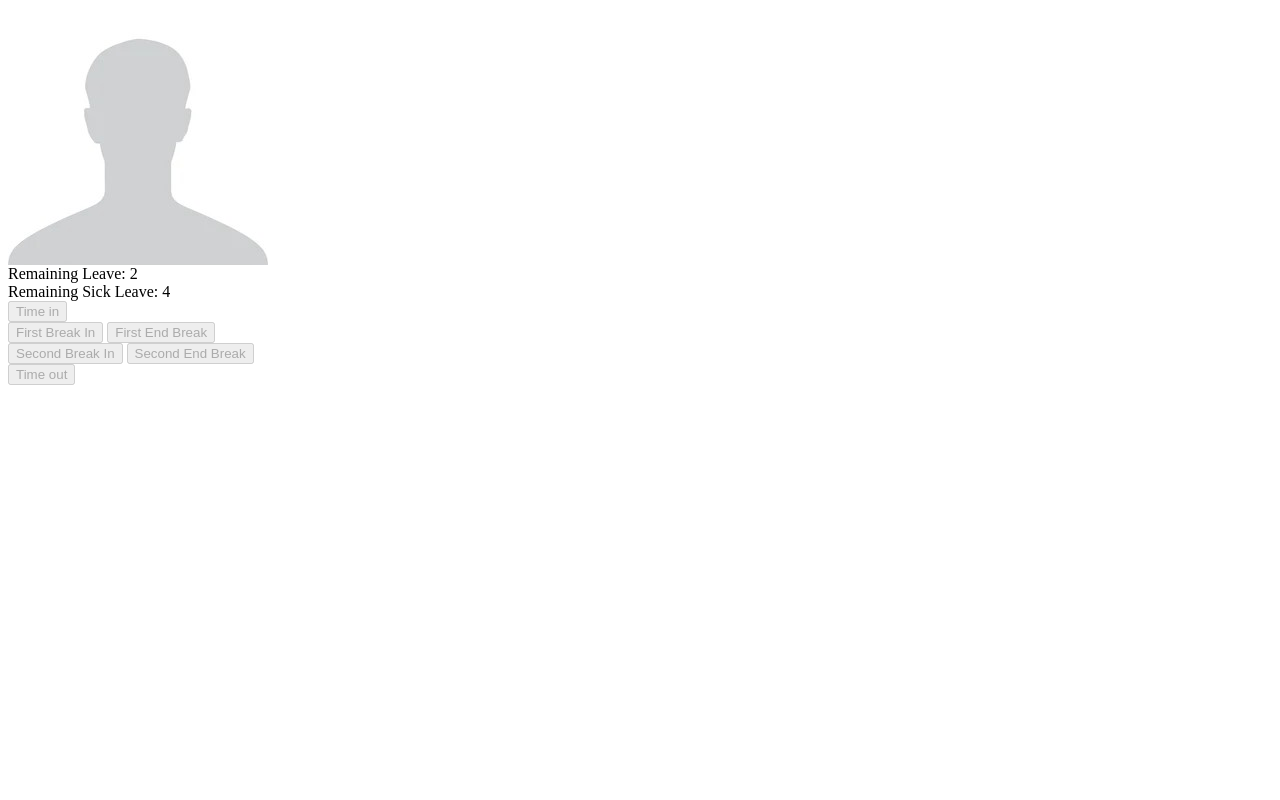
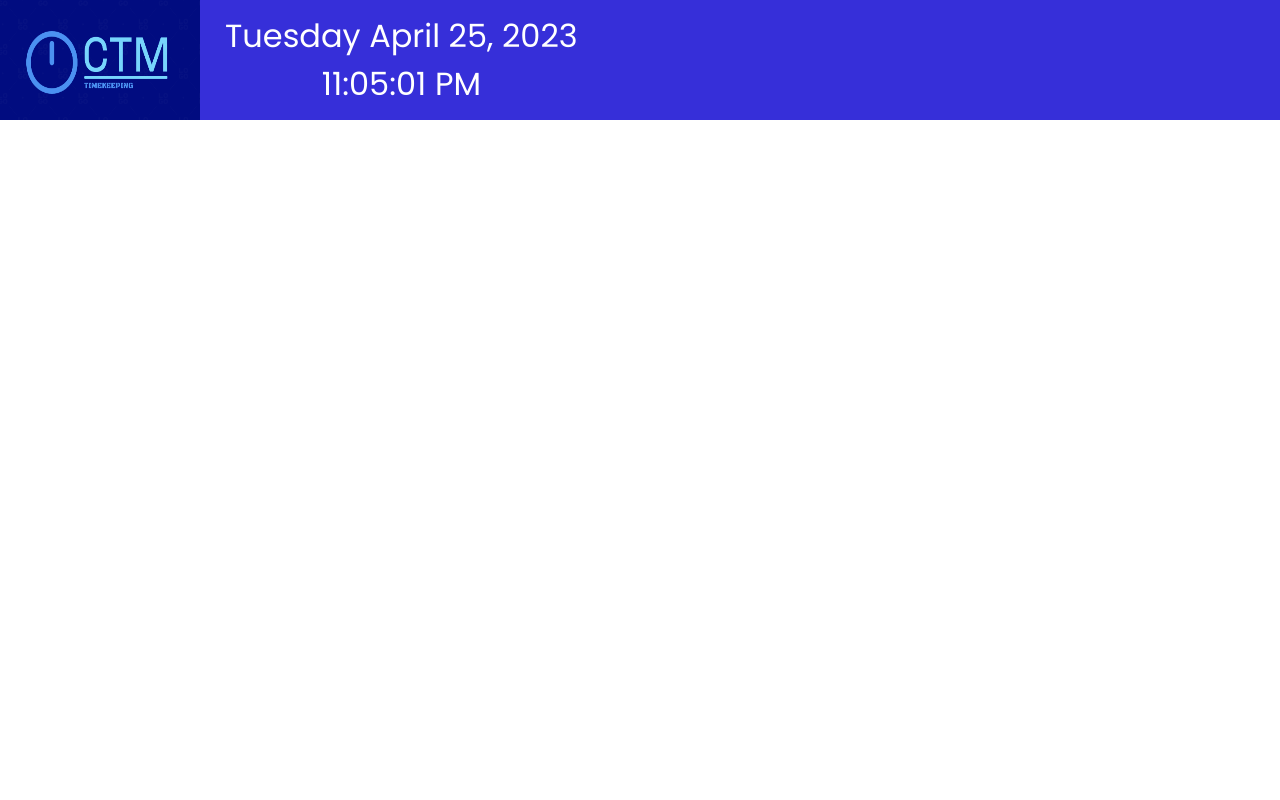
Before and after one commit to blackcrips/timekeeping, a PHP site: page /header.php in a window 1280 px wide. Run offline with PHP 8.4, Linux system fonts and the light colour scheme.

Commit message:
Adding header design

```diff
--- /dev/null
+++ b/css/header.css
@@ -0,0 +1,73 @@
+  @import url('https://fonts.googleapis.com/css2?family=Poppins&display=swap');
+
+* {
+    padding: 0;
+    margin: 0;
+    box-sizing: border-box;
+}
+
+.cont__pageHeader {
+    display: flex;
+    height: 120px;
+    position: relative;
+    background-color: #362FD9;
+}
+
+.ph_rightContent{
+    display: flex;
+    width: 200px;
+}
+
+.app_title {
+    width: 100%;
+    display: flex;
+}
+
+.app_title img:hover {
+    cursor: pointer;
+}
+
+.app_title img {
+    width: 100%;
+    height: 100%;
+    object-fit: fill;
+}
+
+.ph_leftContent {
+    display: flex;
+    width: 80%;
+
+    font-family: 'Poppins', sans-serif;
+    font-size: 2rem;
+}
+
+.ph_leftContent .cont__dateAndTime {
+    display: flex;
+    justify-content: center;
+    align-items: center;
+    color: #fff;
+    flex-direction: column;
+    /* background-color: green; */
+    margin-left: 25px;
+}
+
+.ph_greet {
+    display: flex;
+    flex-direction: column;
+    justify-content: center;
+    align-items: center;
+    height: 100%;
+    width: 300px;
+    color: #fff;
+    padding-left: 5px;
+}
+
+.ph_greet div {
+    display: flex;
+    font-family: 'Poppins', sans-serif;
+    font-size: 2rem;
+}
+
+.nthGreet {
+    margin-top: -15px;
+}
--- a/header.php
+++ b/header.php
@@ -1,27 +1,38 @@
-<div class="container-header">
-    <div class="header-content">
-        <div class="profile-photo">
-            <img src="./images/empty-photo.jpg" alt="Empty">
-        </div>
-        <div class="container-leave">
-            <div class="remaining-vl">Remaining Leave: <span>2</span></div>
-            <div class="remaining-sl">Remaining Sick Leave: <span>4</span></div>
-        </div>
-        <div class="timekeeping-actions">
-            <div class="container-time-in">
-                <button class="time-in action" disabled>Time in</button>
-            </div>
-            <div class="container-first-break">
-                <button class="first-break-in action" disabled>First Break In</button>
-                <button class="first-end-break action" disabled>First End Break</button>
-            </div>
-            <div class="container-second-break">
-                <button class="second-break-in action" disabled>Second Break In</button>
-                <button class="second-end-break action" disabled>Second End Break</button>
-            </div>
-            <div class="container-timeout">
-                <button class="time-out action" disabled>Time out</button>
+<?php
+date_default_timezone_set('Asia/Manila');
+?>
+
+<!DOCTYPE html>
+<html lang="en">
+<head>
+    <meta charset="UTF-8">
+    <meta http-equiv="X-UA-Compatible" content="IE=edge">
+    <meta name="viewport" content="width=device-width, initial-scale=1.0">
+    <link href="https://cdn.jsdelivr.net/npm/bootstrap@5.3.0-alpha3/dist/css/bootstrap.min.css" rel="stylesheet" integrity="sha384-KK94CHFLLe+nY2dmCWGMq91rCGa5gtU4mk92HdvYe+M/SXH301p5ILy+dN9+nJOZ" crossorigin="anonymous">
+    <link rel="stylesheet" href="./css/header.css" class="rel">
+    <script src="./js/header.js" defer></script>
+    <title>Company Time Management</title>
+</head>
+<body>
+
+    <div class="cont__pageHeader">
+        <div class="ph_rightContent">
+            <div class="app_title">
+                <img id='logo' src="./images/comp-logo.png" alt="Logo">
             </div>
         </div>
+        <div class="ph_leftContent">
+            <div class="cont__dateAndTime">
+                <div class="contDate">
+                    <?php echo date('l F j, Y');?>
+                </div>
+                <div class="contTime">
+                    <?php echo date('h:i:s A');?>
+                </div>
+            </div>
+        </div>
+        <!-- <div class="ph_greet">
+            <div> Good afternoon </div>
+            <div class='nthGreet'> jimmy! </div>
+        </div> -->
     </div>
-</div>
--- /dev/null
+++ b/js/header.js
@@ -0,0 +1,3 @@
+document.getElementById('logo').addEventListener('click',function(){
+    location.href = "./";
+})
```
Also changed, not shown: homePage.php (+2 -12 lines), images/comp-logo.png (added).
